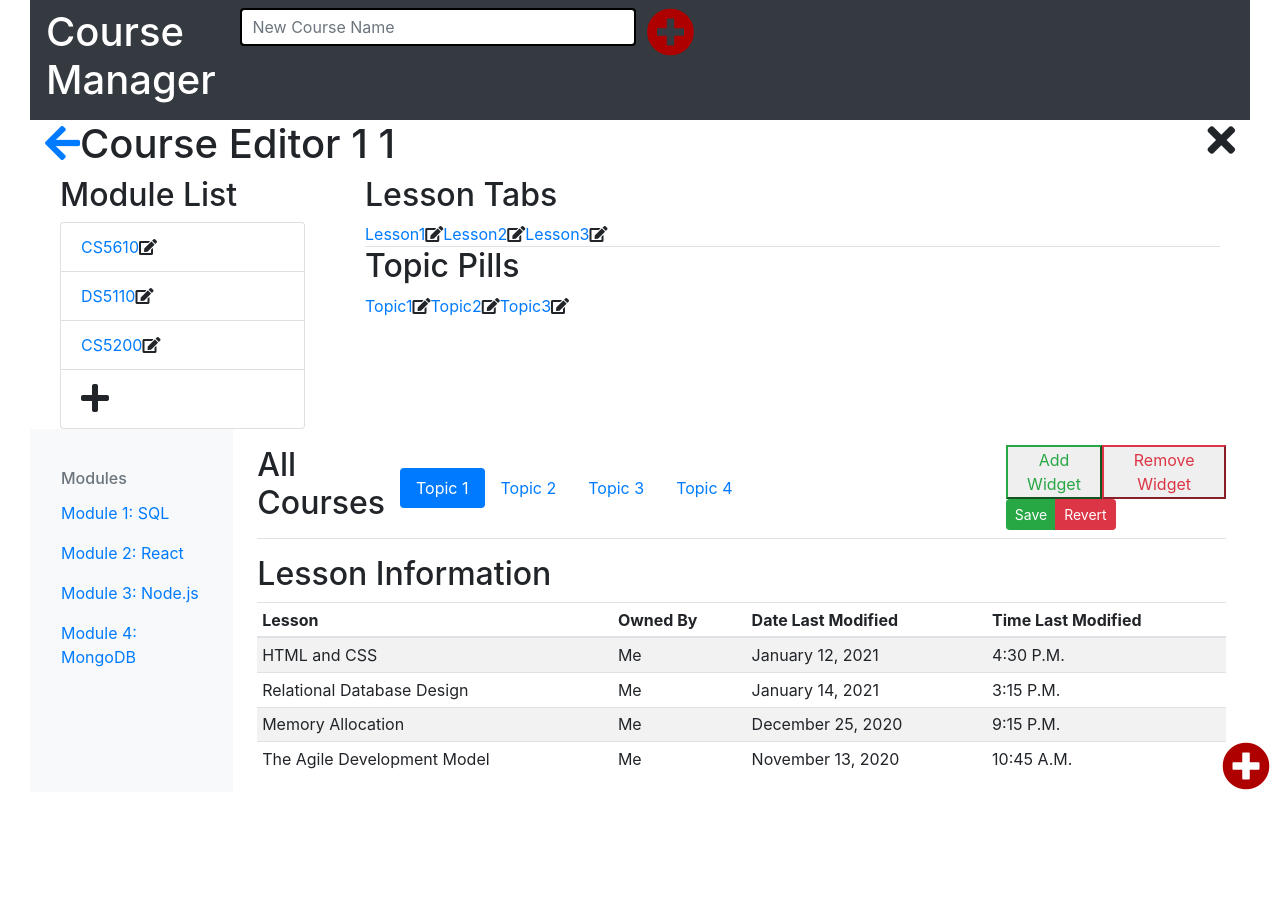
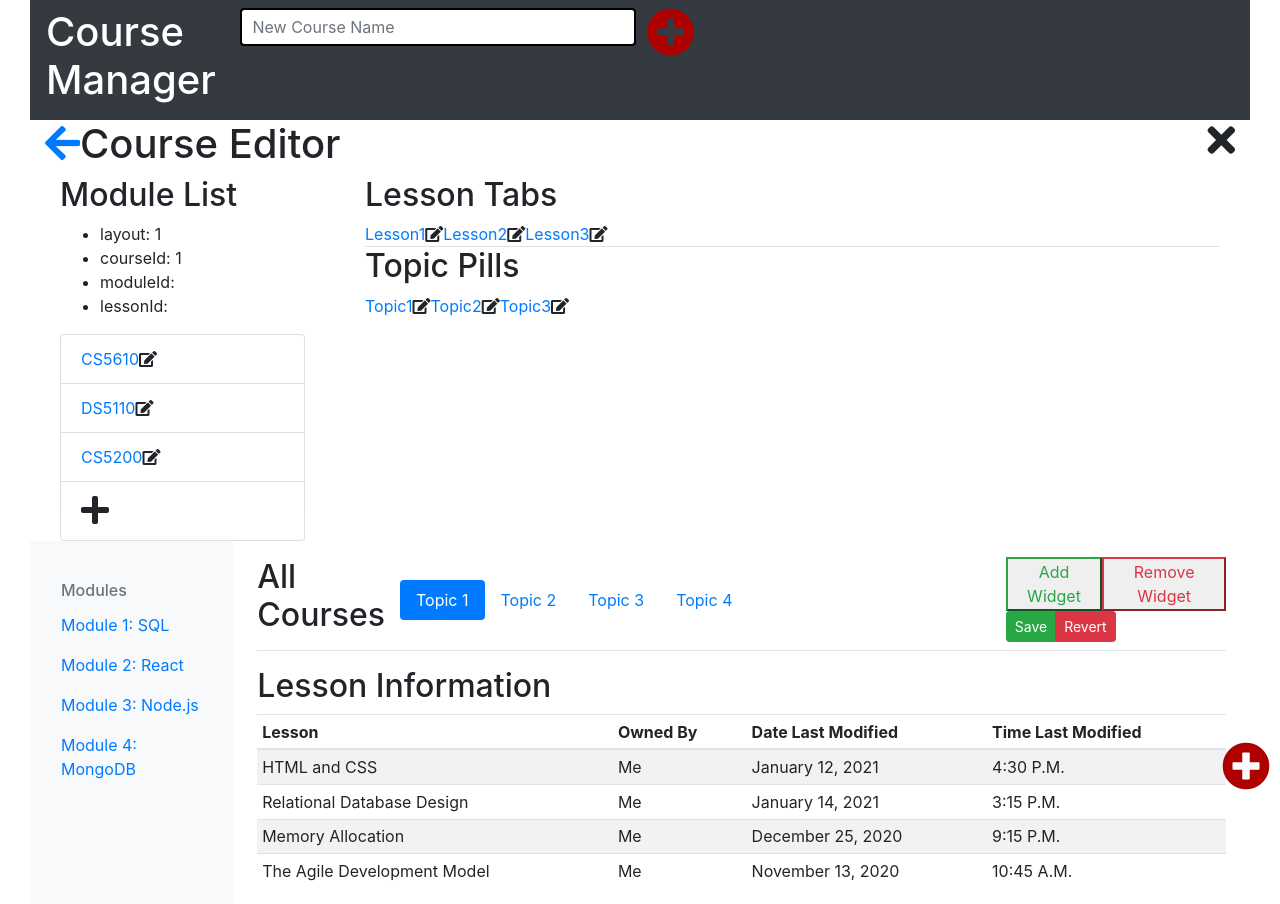
Before and after one commit to salehi-s/wbdv-sp21-sina-salehi-client-react2, a React (Create React App) app: page /courses/1/edit/1 in a window 1280 px wide. Before the commit the page ends 800 px from the top, so only its background shows below. Built offline with nearby package versions, Linux system fonts and the light colour scheme; no server answers.

Commit message:
Add Route paths based on parameters :layout, :courseId, :moduleId, and :lessonId

```diff
--- a/src/components/course-editor/course-editor.js
+++ b/src/components/course-editor/course-editor.js
@@ -23,7 +23,12 @@ const reducer = combineReducers({
 const store = createStore(reducer)
 
 const CourseEditor = ({props}) => {
-    const {layout, courseId} = useParams()
+    const {
+        layout,
+        courseId,
+        moduleId,
+        lessonId
+    } = useParams()
     return (<Provider store={store}>
         <div>
             <div className="container-fluid">
@@ -33,7 +38,7 @@ const CourseEditor = ({props}) => {
                             <i onClick={() => props.history.goBack()}
                                className="fas fa-arrow-left"></i>
                         </Link>
-                        Course Editor {layout} {courseId}
+                        Course Editor
                         <i onClick={() => props.history.goBack()}
                            className="fas fa-times float-right"></i>
                     </h1>
--- a/src/components/course-editor/lesson-tabs.js
+++ b/src/components/course-editor/lesson-tabs.js
@@ -1,6 +1,7 @@
 import React from 'react'
 import {connect} from 'react-redux'
 import EditableItem from '../editable-item'
+import {useParams} from 'react-router-dom'
 
 const LessonTabs = ({
     lessons = [],
@@ -9,21 +10,30 @@ const LessonTabs = ({
     findLesson,
     updateLesson,
     deleteLesson
-}) =>
-    <div className = "container-fluid">
+}) => {
+    const {
+        layout,
+        courseId,
+        moduleId,
+        lessonId
+    } = useParams()
+
+    return (<div className="container-fluid">
         <h2>Lesson Tabs</h2>
-        <ul className = "nav nav-tabs">
+        <ul className="nav nav-tabs">
             {
                 lessons.map(lesson =>
-                    <li className = "nav-item">
-                        <EditableItem item = {lesson}
-                                      updateItem = {updateLesson}
-                                      deleteItem = {deleteLesson}/>
+                    <li className="nav-item">
+                        <EditableItem to = {`/courses/${layout}/edit/${courseId}/modules/${moduleId}/lessons/${lesson._id}`}
+                                      item={lesson}
+                                      updateItem={updateLesson}
+                                      deleteItem={deleteLesson}/>
                     </li>
                 )
             }
         </ul>
-    </div>
+    </div>)
+}
 
 {/* State to Property Mapper */}
 const stpm = (state) => ({
--- a/src/components/course-editor/module-list.js
+++ b/src/components/course-editor/module-list.js
@@ -1,6 +1,7 @@
 import React from 'react'
 import {connect} from 'react-redux'
 import EditableItem from '../editable-item'
+import {useParams} from 'react-router-dom'
 
 const ModuleList = ({
     modules = [],
@@ -9,14 +10,30 @@ const ModuleList = ({
     findModule,
     updateModule,
     deleteModule
-}) =>
-    <div className = "container-fluid">
+}) => {
+    const {
+        layout,
+        courseId,
+        moduleId,
+        lessonId
+    } = useParams()
+
+    return (<div className = "container-fluid">
         <h2>Module List</h2>
+
+        <ul>
+            <li>layout: {layout}</li>
+            <li>courseId: {courseId}</li>
+            <li>moduleId: {moduleId}</li>
+            <li>lessonId: {lessonId}</li>
+        </ul>
+
         <ul className = "list-group">
             {
                 modules.map(module =>
                     <li className = "list-group-item">
-                        <EditableItem item = {module}
+                        <EditableItem to = {`/courses/${layout}/edit/${courseId}/modules/${module._id}`}
+                                      item = {module}
                                       updateItem = {updateModule}
                                       deleteItem = {deleteModule}/>
                     </li>
@@ -27,7 +44,8 @@ const ModuleList = ({
                    onClick = {createModule}></i>
             </li>
         </ul>
-    </div>
+    </div>)
+}
 
 {/* State to Property Mapper */}
 const stpm = (state) => ({
--- a/src/components/course-editor/topic-pills.js
+++ b/src/components/course-editor/topic-pills.js
@@ -1,6 +1,7 @@
 import React from 'react'
 import {connect} from 'react-redux'
 import EditableItem from '../editable-item'
+import {useParams} from 'react-router-dom'
 
 const TopicPills = ({
     topics = [],
@@ -9,21 +10,29 @@ const TopicPills = ({
     findTopic,
     updateTopic,
     deleteTopic
-}) =>
-    <div className = "container-fluid">
+}) => {
+    const {
+        layout,
+        courseId,
+        moduleId,
+        lessonId
+    } = useParams()
+
+    return (<div className="container-fluid">
         <h2>Topic Pills</h2>
-        <ul className = "nav nav-pills">
+        <ul className="nav nav-pills">
             {
                 topics.map(topic =>
-                    <li className = "nav-item">
-                        <EditableItem item = {topic}
-                                      updateItem = {updateTopic}
-                                      deleteItem = {deleteTopic}/>
+                    <li className="nav-item">
+                        <EditableItem item={topic}
+                                      updateItem={updateTopic}
+                                      deleteItem={deleteTopic}/>
                     </li>
                 )
             }
         </ul>
-    </div>
+    </div>)
+}
 
 {/* State to Property Mapper */}
 const stpm = (state) => ({
--- a/src/components/course-manager.js
+++ b/src/components/course-manager.js
@@ -138,7 +138,9 @@ class CourseManager extends React.Component {
                     </nav>
                 </div>
                 <div className = "container-fluid">
-                    <Route path = {["/courses/table", "/courses", ""]}
+                    <Route path = {["/courses/table",
+                                    "/courses",
+                                    ""]}
                            exact = {true}>
                         <CourseTable deleteCourse = {this.deleteCourse}
                                      updateCourse = {this.updateCourse}
@@ -154,7 +156,10 @@ class CourseManager extends React.Component {
                     </Route>
                 </div>
                 <div className = "container-fluid">
-                    <Route path = "/courses/:layout/edit/:courseId"
+                    <Route path = {["/courses/:layout/edit/:courseId",
+                                    "/courses/:layout/edit/:courseId/modules/:moduleId",
+                                    "/courses/:layout/edit/:courseId/modules/:moduleId/lessons/:lessonId"]}
+                           exact = {true}
                            render = {(props) => <CourseEditor props = {props}/>}>
                     </Route>
                 </div>
--- a/src/components/editable-item.js
+++ b/src/components/editable-item.js
@@ -2,6 +2,7 @@ import React, {useState} from 'react'
 import {Link} from 'react-router-dom'
 
 const EditableItem = ({
+    to,
     item,
     updateItem,
     deleteItem
@@ -13,10 +14,10 @@ const EditableItem = ({
             {
                 !editing &&
                 <>
-                    <Link to="/">
+                    <Link to = {to}>
                         {item.title}
                     </Link>
-                    <i className="fas fa-edit"
+                    <i className = "fas fa-edit"
                        onClick = {() => setEditing(true)}/>
                 </>
             }
@@ -26,13 +27,13 @@ const EditableItem = ({
                     <input value = {itemCache.title}
                            onChange = {(e) => setItemCache({...itemCache,
                                                                                             title: e.target.value})}/>
-                    <i className="fas fa-check"
+                    <i className = "fas fa-check"
                        onClick = {() => {
                            setEditing(false)
                            updateItem(itemCache)
                        }}
                     />
-                    <i className="fas fa-times"
+                    <i className = "fas fa-times"
                        onClick = {() => deleteItem(item)}/>
                 </>
             }
```
